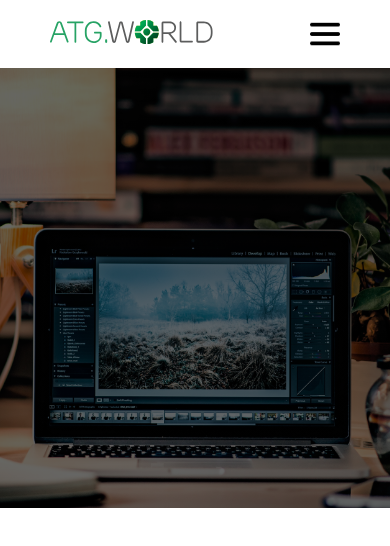
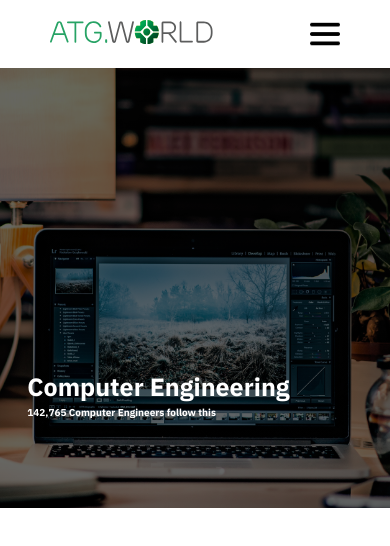
Before and after one commit to ROHITH29122002/atgglobals, a React (Create React App) app: page / in a window 390 px wide. Shown: the top 546 px of the page. Built offline with nearby package versions, Linux system fonts and the light colour scheme.

Commit message:
defines styles for hero .

```diff
--- a/src/Components/Hero/Hero.js
+++ b/src/Components/Hero/Hero.js
@@ -4,6 +4,10 @@ import styles from './Hero.module.css'
 function Hero() {
   return (
     <div className={styles.hero_container}>
+      <div className={styles.hero_content_container}>
+      <h1 className={styles.hero_content_heading}>Computer Engineering</h1>
+      <h3 className={styles.hero_content_para}>142,765 Computer Engineers follow this</h3>
+      </div>
     </div>
   )
 }
--- a/src/Components/Hero/Hero.module.css
+++ b/src/Components/Hero/Hero.module.css
@@ -7,4 +7,35 @@
     background-position: center;
     background-repeat: no-repeat;
     background-size: cover;
+    position: relative;
 }
+
+.hero_content_container{
+    color: #fff;
+    position: absolute;
+    bottom: 20%;
+    left: 10%;
+}
+
+.hero_content_heading{
+    font-size: 3rem;
+    font-weight: bold;
+}
+
+.hero_content_para{
+    font-size: 1.5rem;
+
+}
+
+@media screen and (max-width : 500px){
+    .hero_content_container{
+        left: 7%;
+    }
+
+    .hero_content_heading{
+        font-size: 2.5rem;
+    }
+    .hero_content_para{
+        font-size: 1rem;
+    }
+}
```
